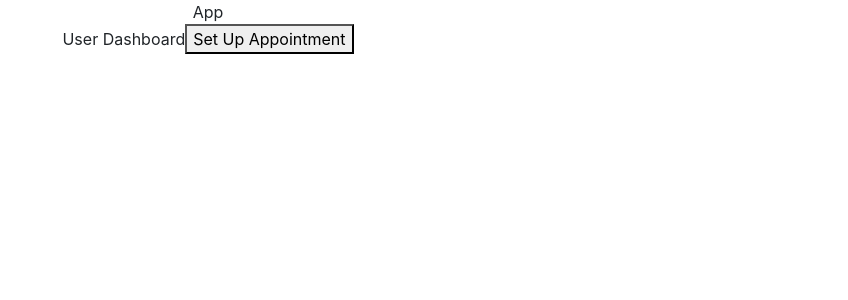
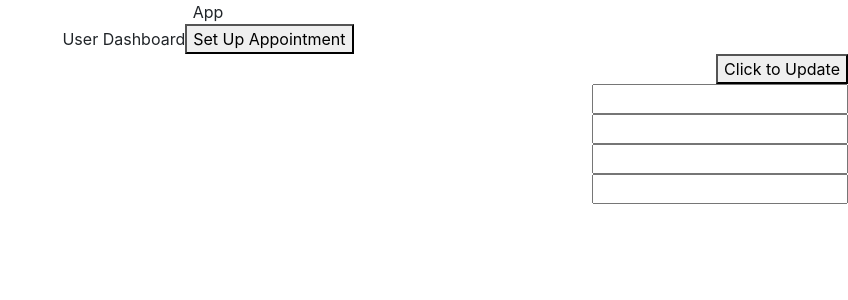
Before and after one commit to Cuthbert20/dog-grooming-app, a React (Create React App) app: page /#/dashboard in a window 1280 px wide. Shown: the top 300 px of the page, without its empty margins (432-1280 px from the left). Built offline with nearby package versions, Linux system fonts and the light colour scheme.

Commit message:
set up update to display when clicked

```diff
--- /dev/null
+++ b/src/components/UpdateUser/UpdateUser.css
@@ -0,0 +1,11 @@
+ul {
+    display: flex;
+    flex-direction: column;
+    justify-content: center;
+    align-items: flex-end;
+
+}
+
+li {
+    list-style-type: none;
+}
--- /dev/null
+++ b/src/components/UpdateUser/UpdateUser.js
@@ -0,0 +1,43 @@
+import React, { Component } from 'react'
+import { connect } from 'react-redux'
+import './UpdateUser.css'
+
+class UpdateUser extends Component{
+    state = {
+        render: false
+    }
+    handleClick = () => {
+        const { render } = this.state
+        if(render){
+            this.setState({
+                render: false
+            })
+        }
+        else{
+            this.setState({
+                render: true
+            })
+        }
+
+    }
+    render(){
+        return(
+            <div>
+                <ul>
+                    <li><button onClick={this.handleClick} >Click to Update</button></li>
+                    <li><input type="text"/></li>
+                    <li><input type="text"/></li>
+                    <li><input type="text"/></li>
+                    <li><input type="text"/></li>
+                </ul>
+            </div>
+        )
+    }
+}
+function mapStateToProps(reduxState){
+    return {
+        reduxState
+    }
+}
+
+export default connect(mapStateToProps,{})(UpdateUser)
--- a/src/components/UserDash/UserDash.js
+++ b/src/components/UserDash/UserDash.js
@@ -1,5 +1,6 @@
 import React, { Component } from 'react'
 import { Link } from 'react-router-dom'
+import UpdateUser from '.././UpdateUser/UpdateUser'
 
 export default class UserDash extends Component {
     render() {
@@ -7,6 +8,7 @@ export default class UserDash extends Component {
             <div>
                 User Dashboard
                 <Link to='/setupapp' ><button>Set Up Appointment</button></Link>
+                <UpdateUser />
             </div>
         )
     }
```
Also changed, not shown: src/components/SetupApp/SetupApp.js (line endings or trailing spaces), 1 other file (tests, documents, lock files or other folders).
